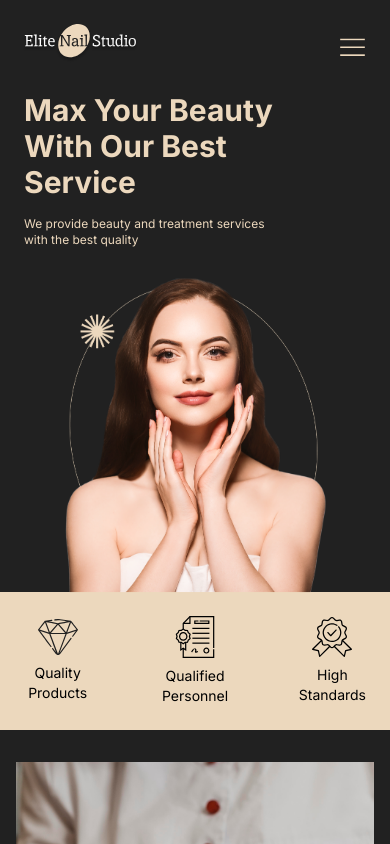
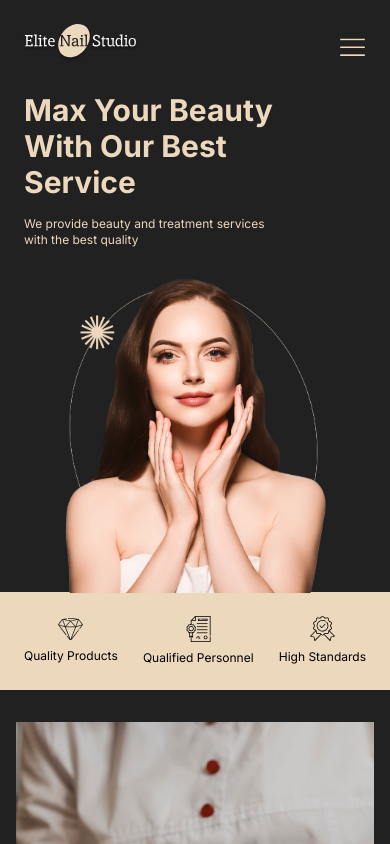
Before and after one commit to Charleneeid11/EliteNails-Frontend, a Next.js app: page / in a window 390 px wide. Shown: the top 844 px of the page. Built offline with nearby package versions, Linux system fonts and the light colour scheme.

Commit message:
refactor(home): optimize responsive layout for stats and hero section

```diff
--- a/app/(home)/page.tsx
+++ b/app/(home)/page.tsx
@@ -50,7 +50,7 @@ export default function Home() {
 
       {/* Stats */}
       <div className="lg:h-[150px] bg-[#ECD8BD] flex w-full justify-between relative text-black">
-        <div className="flex h-full justify-center items-center gap-16 w-full  max-lg:justify-between lg:w-1/2 max-lg:px-36 max-lg:py-12 max-sm:py-6 max-md:px-20 max-sm:px-6">
+        <div className="flex h-full gap-16 max-sm:gap-0 justify-center items-center w-full  max-lg:justify-between lg:w-1/2 max-lg:px-36 max-lg:py-12 max-sm:py-6 max-md:px-20 max-sm:px-6">
           {statsList.map((stat, index) => (
             <div
               key={index}
@@ -59,11 +59,11 @@ export default function Home() {
               <Image
                 src={stat.image}
                 alt={stat.title}
-                width={50}
-                height={50}
-                className="w-[50px] max-lg:w-[40px]"
+                width={25}
+                height={25}
+                className="w-[50px] max-lg:w-[25px]"
               />
-              <p className="max-lg:text-sm">{stat.title}</p>
+              <p className="max-lg:text-xs text-sm">{stat.title}</p>
             </div>
           ))}
         </div>
@@ -72,7 +72,7 @@ export default function Home() {
           alt="Star"
           width={900}
           height={1000}
-          className="absolute 2xl:-bottom-[48px] right-0 w-[900px] max-2xl:w-[800px] max-2xl:-bottom-[41px] max-xl:w-[700px] max-xl:-bottom-[34px] max-lg:w-[600px] max-lg:bottom-[134px] max-md:w-[500px] max-md:bottom-[140px] max-sm:w-[400px] max-sm:bottom-[118px]"
+          className="absolute 2xl:-bottom-[48px] right-0 w-[900px] max-2xl:w-[800px] max-2xl:-bottom-[41px] max-xl:w-[700px] max-xl:-bottom-[34px] max-lg:w-[600px] max-lg:bottom-[115px] max-md:w-[500px] max-md:bottom-[120.5px] max-sm:w-[400px] max-sm:bottom-[77px]"
         />
       </div>
 
```
